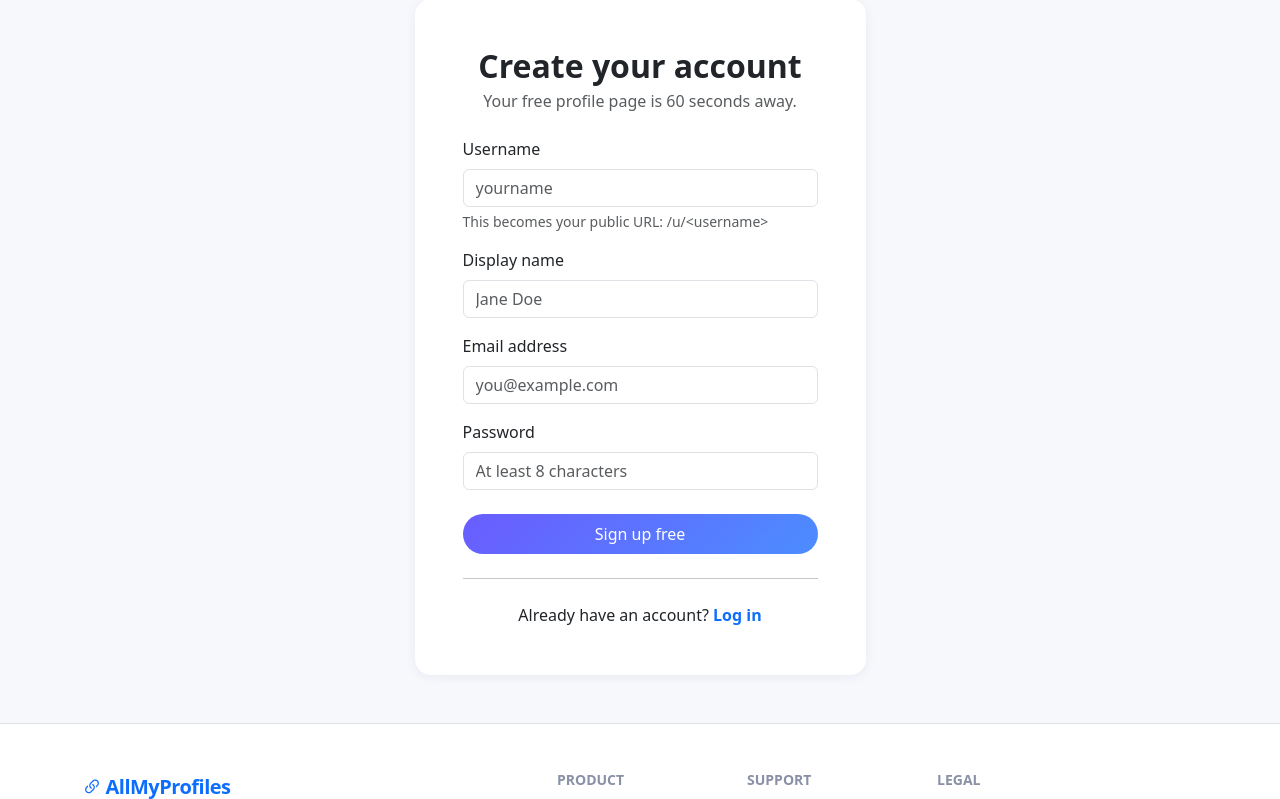
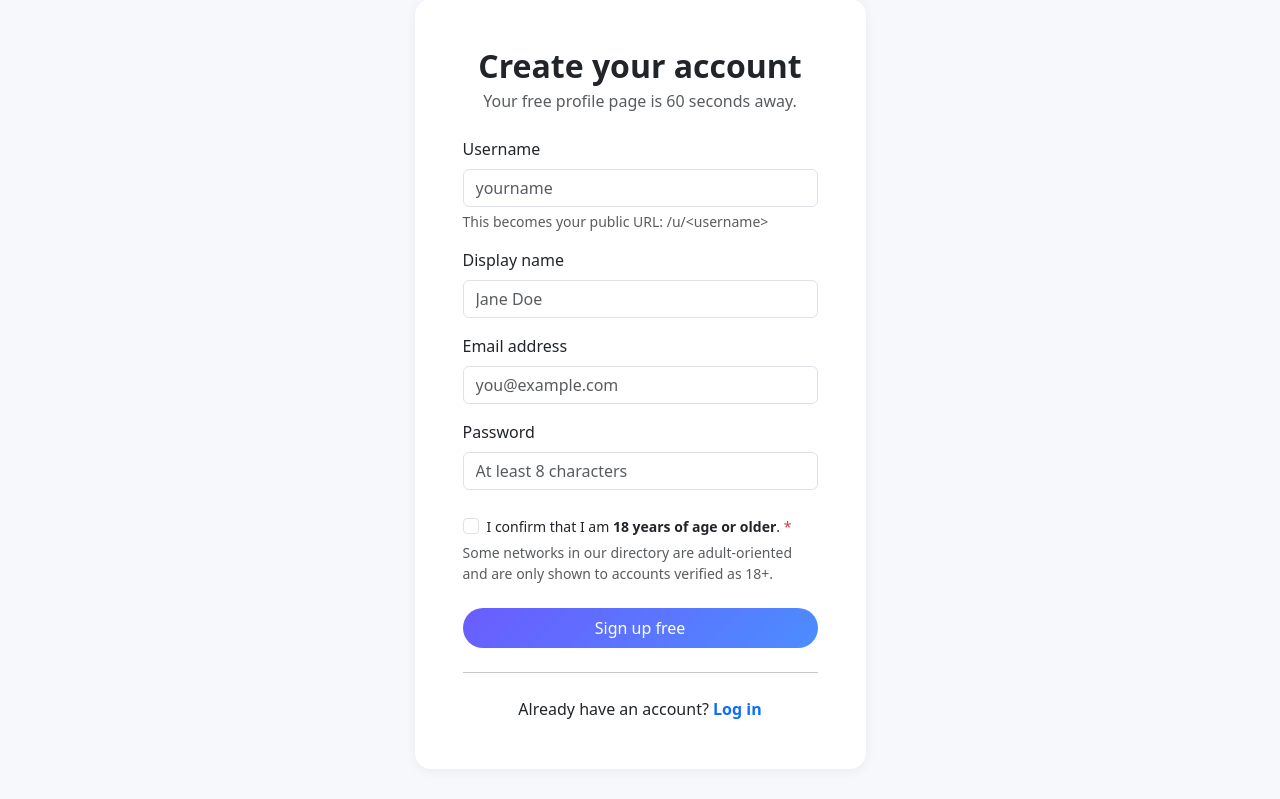
Before and after one commit to jasonbartholme/allmyprofiles, a Flask app: page /register in a window 1280 px wide. Shown: the part 105-904 px from the top of the page. Run offline with Flask 3, Linux system fonts and the light colour scheme; some libraries are stand-ins or nearby versions.

Commit message:
Add age verification attribute and enforce 18+ gate for adult content - models.py: Added `age_verified` boolean column to User model with default False; added `can_view_adult()` helper method checking admin status or verification flag. - app.py: Updated registration route to validate required `age_confirmed` checkbox, persisting `age_verified=True` on new accounts and setting session `age_ok`; updated directory views to use `directory_adult_ok()` which checks the persistent user attribute alongside session state. - templates/register.html: Added mandatory "I confirm that I am 18 years of age or older" checkbox field to the signup form. - templates/admin/users.html: Displayed age verification status badge ("18+ verified" vs "age not verified") in the admin user list table.
This change ensures that adult content access controls are enforced based on a persisted user attribute rather than just ephemeral session cookies, satisfying the requirement for logged-in free-tier users to be verified as 18+ to view restricted directory entries.

```diff
--- a/app.py
+++ b/app.py
@@ -503,6 +503,9 @@ def register_routes(app):
             email = (request.form.get('email') or '').strip().lower()
             password = request.form.get('password') or ''
             display_name = (request.form.get('display_name') or '').strip()
+            # Required age confirmation (18+) — persisted as User.age_verified
+            # so adult-content access controls can be enforced everywhere.
+            age_confirmed = request.form.get('age_confirmed') in ('yes', 'on', 'true', '1')
 
             errors = []
             if not username or len(username) < 3:
@@ -517,6 +520,9 @@ def register_routes(app):
                 errors.append('Please enter a valid email address.')
             if len(password) < 8:
                 errors.append('Password must be at least 8 characters.')
+            if not age_confirmed:
+                errors.append('You must confirm that you are 18 years of age'
+                              ' or older.')
 
             if errors:
                 for e in errors:
@@ -535,6 +541,9 @@ def register_routes(app):
                 username=username,
                 email=email,
                 display_name=display_name or username,
+                # Age gate: registration asserts 18+ (required checkbox), so
+                # the account is created already verified for adult content.
+                age_verified=bool(age_confirmed),
             )
             user.set_password(password)
 
@@ -544,6 +553,10 @@ def register_routes(app):
             db.session.commit()
 
             login_user(user)
+            # Mirror the assertion in the session so any view that checks the
+            # short-lived ``age_ok`` flag agrees with the stored attribute.
+            if age_confirmed:
+                session['age_ok'] = True
             flash('Account created successfully!', 'success')
             return redirect(url_for('dashboard'))
 
--- a/models.py
+++ b/models.py
@@ -143,6 +143,19 @@ class User(UserMixin, db.Model):
                              server_default='0')
 
     created_at = db.Column(db.DateTime, default=lambda: datetime.now())
+
+    def can_view_adult(self):
+        """Whether this account may see 18+ content (directory cards, etc.).
+
+        AC: a user must be logged in with at least a free account — no
+        profile creation required — and verified as 18+. Registration now
+        asserts "I am 18 or older" (see ``templates/register.html``), so new
+        accounts are verified from signup onwards; legacy accounts flip the
+        flag via the one-time age gate (/directory/age-gate,
+        /u/<username>/confirm-age). Admins bypass it so they can QA the
+        catalogue.
+        """
+        return bool(self.is_admin or self.age_verified)
 
     # Relationships
     links = db.relationship('Link', backref='owner', lazy=True,
@@ -509,6 +522,9 @@ DEFAULT_LINK_SOURCES = [
     ('Etsy',      'etsy.com',                         '#f16521', '#ffffff', '#c95119', 'shop',          'Store'),
     ('Amazon Storefront', 'amazon.com,amzn.to',       '#ff9900', '#131921', '#e08700', 'bag',           'Store'),
     ('Personal Website', '',                            '#f8f9fa', '#212529', '#dee2e6', 'globe2',      'Portfolio'),
+    # 18+ by nature — flagged in ADULT_SOURCE_NAMES so it is seeded with
+    # ``is_adult=True`` and hidden from guests / unverified accounts.
+    ('AdultWorld',  'adultworld.example',               '#4d0a0a', '#ffffff', '#2f0606', 'shield-lock', 'Other'),
 ]
 
 
@@ -562,6 +578,26 @@ class LinkSource(db.Model):
     def is_directory_excluded(self):
         """True when links from this source never appear in the directory."""
         return (self.name or '').strip() in self.NON_DIRECTORY_SOURCES
+
+    # ------------------------------------------------------------------
+    # Adult catalogue bootstrap (see "User Object Addition & Age Gate")
+    # ------------------------------------------------------------------
+    # Networks whose content is 18+ by nature. Flagged on first run so the
+    # directory gating rules have real data to enforce; admins can change
+    # any of these per-source in Admin -> Link Sources, and flag whole
+    # categories via Admin -> Link Categories (``LinkCategory.is_adult``).
+    ADULT_SOURCE_NAMES = frozenset({'AdultWorld'})
+
+    @classmethod
+    def seed_adult_flags(cls):
+        """Flag the known adult networks (idempotent, additive only)."""
+        changed = False
+        for src in cls.query.filter(cls.name.in_(cls.ADULT_SOURCE_NAMES)).all():
+            if not src.is_adult:
+                src.is_adult = True
+                changed = True
+        if changed:
+            db.session.commit()
 
     # ---------------------------------------------------------------
     # Adult / 18+ display control
@@ -637,8 +673,15 @@ class LinkSource(db.Model):
 
     @classmethod
     def seed_defaults(cls):
-        """Populate the catalogue on first run (idempotent)."""
+        """Populate the catalogue on first run (idempotent).
+
+        Sources listed in ``ADULT_SOURCE_NAMES`` are created with
+        ``is_adult=True``; on an existing database the flags are re-applied
+        so a catalogue seeded before this field existed still enforces the
+        18+ directory rules.
+        """
         if cls.query.first() is not None:
+            cls.seed_adult_flags()
             return
         for idx, (name, domains, bg, txt, brd, icon, cat) in enumerate(DEFAULT_LINK_SOURCES):
             first_domain = (domains or '').split(',')[0].strip()
@@ -649,8 +692,10 @@ class LinkSource(db.Model):
                                text_color=txt, border_color=brd,
                                icon_code=icon, category=cat,
                                sort_order=idx, url=url,
-                               profile_pattern=pattern))
+                               profile_pattern=pattern,
+                               is_adult=name in cls.ADULT_SOURCE_NAMES))
         db.session.commit()
+        cls.seed_adult_flags()
 
 
 HEX_COLOR_RE = re.compile(r'^#[0-9a-fA-F]{6}$')
--- a/templates/register.html
+++ b/templates/register.html
@@ -35,6 +35,23 @@
             <input type="password" class="form-control" id="password" name="password"
                    required minlength="8" placeholder="At least 8 characters">
           </div>
+          {# Age confirmation (required): asserts the account holder is 18+.
+             Persisted on the user record as User.age_verified so adult-content
+             access controls can be enforced across directory views. #}
+          <div class="mb-4">
+            <div class="form-check">
+              <input class="form-check-input" type="checkbox" id="age_confirmed"
+                     name="age_confirmed" value="yes" required>
+              <label class="form-check-label small" for="age_confirmed">
+                I confirm that I am <strong>18 years of age or older</strong>.
+                <span class="text-danger">*</span>
+              </label>
+            </div>
+            <div class="form-text">
+              Some networks in our directory are adult-oriented and are only
+              shown to accounts verified as 18+.
+            </div>
+          </div>
           <button type="submit" class="btn btn-primary w-100 rounded-pill py-2">Sign up free</button>
         </form>
 
```
Also changed, not shown: templates/admin/users.html (+13 -0 lines), 1 other file.
